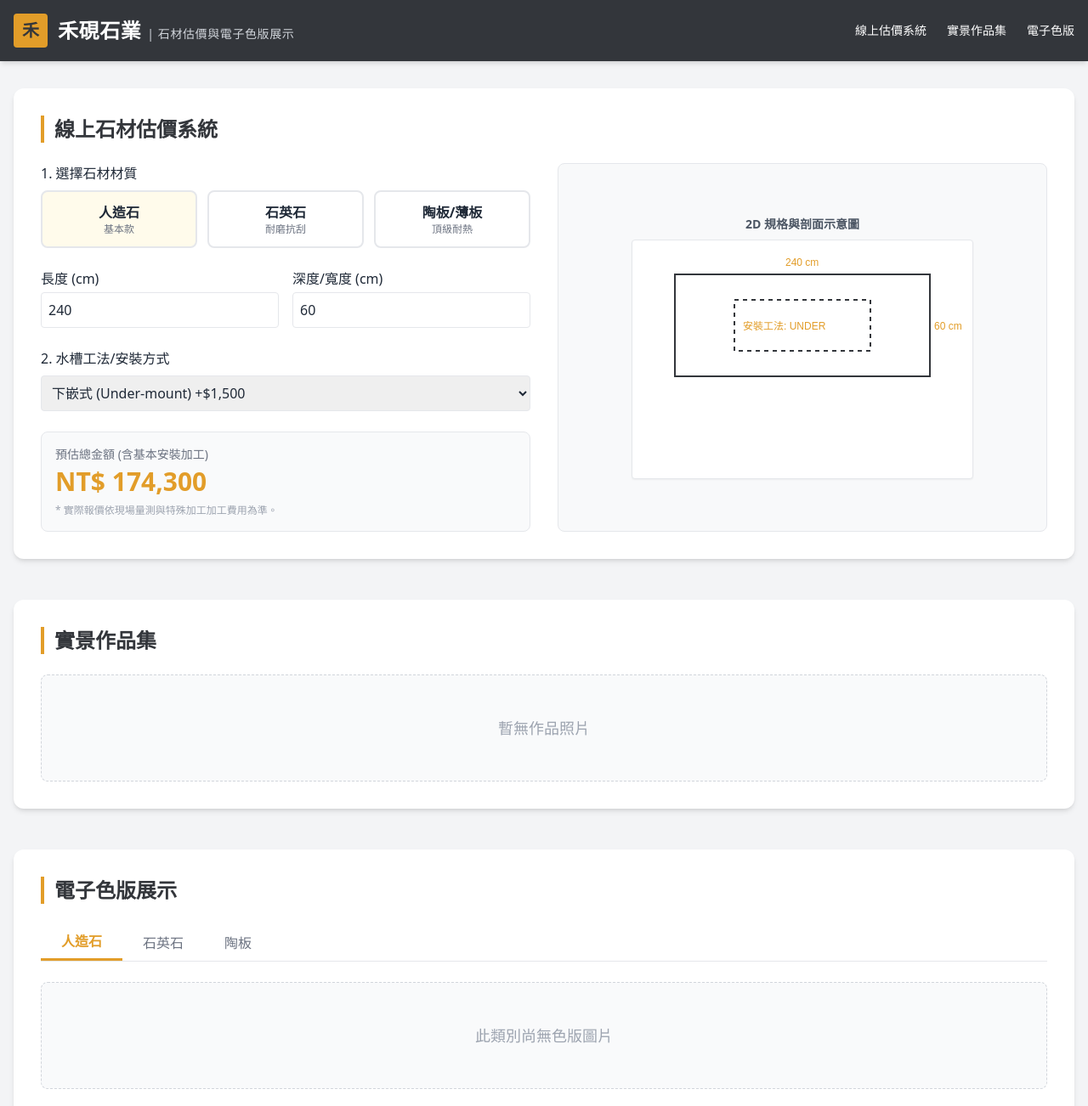
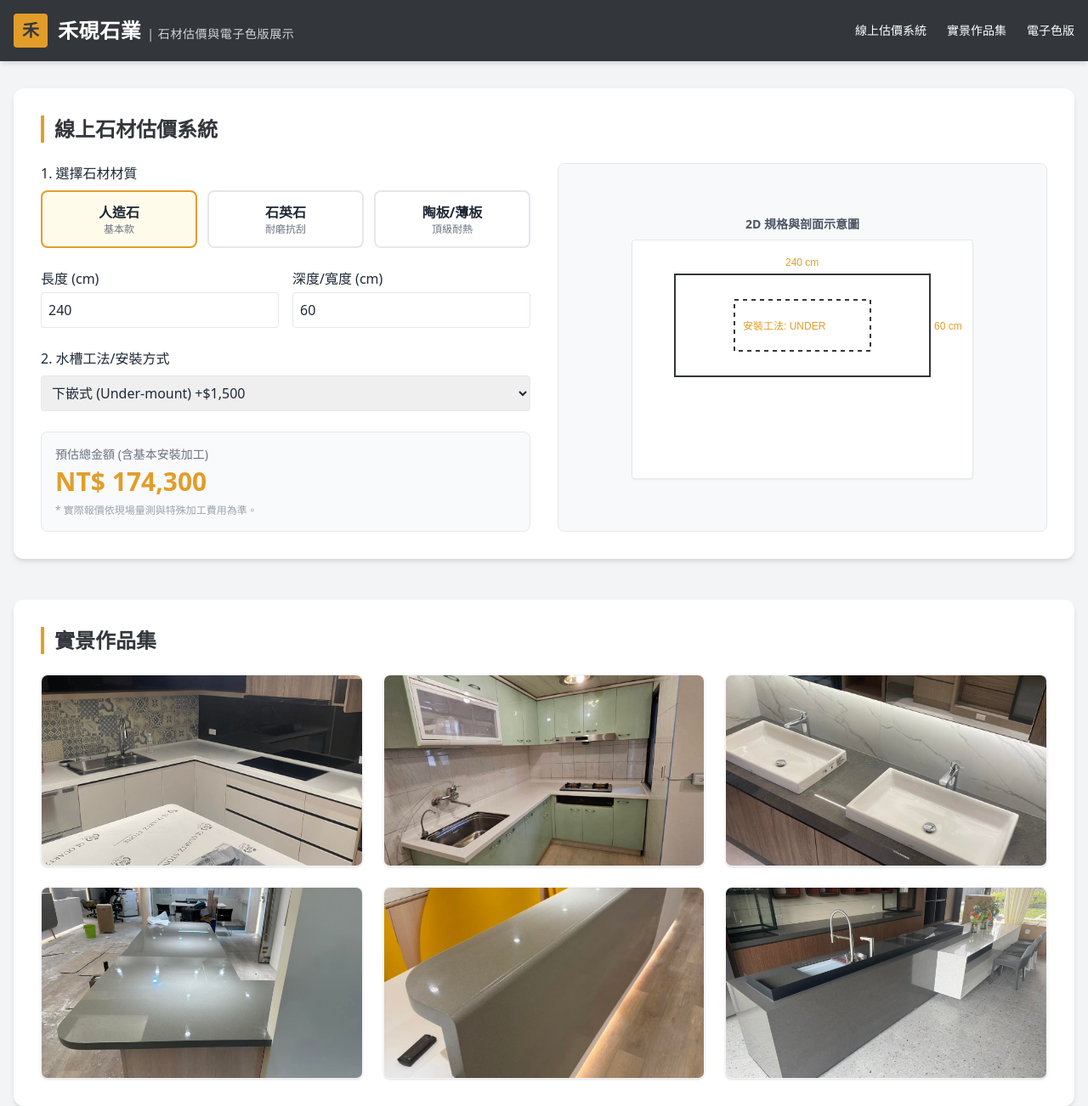
Before and after one commit to TT704848-alt/heyan-stone.industry, a plain HTML site: page index.html in a window 1280 px wide. Shown: the top 1302 px of the page at 85% size. Drawn offline with nearby package versions, Linux system fonts and the light colour scheme; files whose address does not match are found by name.

Commit message:
Update index.html

```diff
--- a/index.html
+++ b/index.html
@@ -34,7 +34,7 @@
 
     <!-- Header / Navbar -->
     <header class="bg-brand-dark text-white shadow-md sticky top-0 z-50">
-        <div class="max-w-7xl mx-mx-auto px-4 py-4 flex justify-between items-center">
+        <div class="max-w-7xl mx-auto px-4 py-4 flex justify-between items-center">
             <div class="flex items-center space-x-3">
                 <div class="w-10 h-10 bg-brand-gold rounded flex items-center justify-center text-brand-dark font-black text-xl">禾</div>
                 <h1 class="text-xl md:text-2xl font-bold tracking-wide">禾硯石業 <span class="text-xs md:text-sm text-gray-300 font-normal">| 石材估價與電子色版展示</span></h1>
@@ -61,7 +61,7 @@
                     <div>
                         <label class="block font-medium mb-2">1. 選擇石材材質</label>
                         <div class="grid grid-cols-3 gap-3">
-                            <button onclick="selectMaterial('solid', 120)" id="mat-solid" class="mat-btn p-3 border-2 border-gray-200 rounded-lg text-center hover:border-brand-gold transition-all active-mat">
+                            <button onclick="selectMaterial('solid', 120)" id="mat-solid" class="mat-btn p-3 border-2 border-brand-gold bg-amber-50 rounded-lg text-center hover:border-brand-gold transition-all">
                                 <div class="font-bold">人造石</div>
                                 <div class="text-xs text-gray-500">基本款</div>
                             </button>
@@ -102,7 +102,7 @@
                     <div class="bg-gray-50 p-4 rounded-lg border border-gray-200">
                         <div class="text-sm text-gray-500">預估總金額 (含基本安裝加工)</div>
                         <div class="text-3xl font-extrabold text-brand-gold mt-1" id="total-price">NT$ 0</div>
-                        <div class="text-xs text-gray-400 mt-2">* 實際報價依現場量測與特殊加工加工費用為準。</div>
+                        <div class="text-xs text-gray-400 mt-2">* 實際報價依現場量測與特殊加工費用為準。</div>
                     </div>
                 </div>
 
@@ -118,10 +118,7 @@
         <section id="gallery" class="bg-white rounded-xl shadow-md p-6 md:p-8">
             <h2 class="text-2xl font-bold border-l-4 border-brand-gold pl-3 mb-6 text-brand-dark">實景作品集</h2>
             <div id="portfolio-container" class="grid grid-cols-1 sm:grid-cols-2 md:grid-cols-3 gap-6">
-                <!-- 預設由 JS 自動加載 images/portfolio/ 圖片 -->
-                <div class="col-span-full text-center py-12 text-gray-400 bg-gray-50 rounded-lg border border-dashed border-gray-300">
-                    <p class="text-lg font-medium">暫無作品照片</p>
-                </div>
+                <!-- JS 動態加載 -->
             </div>
         </section>
 
@@ -137,10 +134,7 @@
             </div>
 
             <div id="samples-container" class="grid grid-cols-2 sm:grid-cols-3 md:grid-cols-4 gap-4">
-                <!-- 預設由 JS 自動加載 images/color-samples/ 圖片 -->
-                <div class="col-span-full text-center py-12 text-gray-400 bg-gray-50 rounded-lg border border-dashed border-gray-300">
-                    <p class="text-lg font-medium">此類別尚無色版圖片</p>
-                </div>
+                <!-- JS 動態加載 -->
             </div>
         </section>
 
@@ -153,7 +147,6 @@
 
     <!-- Logic Script -->
     <script>
-        // 狀態管理
         let currentUnitPrice = 120;
         let currentMaterial = 'solid';
 
@@ -163,9 +156,13 @@
 
             document.querySelectorAll('.mat-btn').forEach(btn => {
                 btn.classList.remove('border-brand-gold', 'bg-amber-50');
+                btn.classList.add('border-gray-200');
             });
             const activeBtn = document.getElementById(`mat-${mat}`);
-            if (activeBtn) activeBtn.classList.add('border-brand-gold', 'bg-amber-50');
+            if (activeBtn) {
+                activeBtn.classList.remove('border-gray-200');
+                activeBtn.classList.add('border-brand-gold', 'bg-amber-50');
+            }
 
             calculatePrice();
         }
@@ -175,7 +172,6 @@
             const width = parseFloat(document.getElementById('input-width').value) || 0;
             const installType = document.getElementById('input-install').value;
 
-            // 基礎價格計算
             let installFee = 1500;
             if (installType === 'top') installFee = 800;
             if (installType === 'flush') installFee = 2500;
@@ -192,7 +188,6 @@
             const ctx = canvas.getContext('2d');
             ctx.clearRect(0, 0, canvas.width, canvas.height);
 
-            // 繪製簡易 2D 檯面與工法示意
             ctx.strokeStyle = '#33363B';
             ctx.lineWidth = 2;
             ctx.strokeRect(50, 40, 300, 120);
@@ -201,7 +196,6 @@
             ctx.fillText(`${l} cm`, 180, 30);
             ctx.fillText(`${w} cm`, 355, 105);
 
-            // 剖面線與下嵌/上檯示意
             ctx.beginPath();
             ctx.setLineDash([5, 5]);
             ctx.strokeRect(120, 70, 160, 60);
@@ -217,17 +211,76 @@
             loadSamples(type);
         }
 
-        // 靜態載入測試與動態擴充 (後台圖片路徑：images/portfolio/ 與 images/color-samples/)
+        // 嘗試加載圖片 (支援 .jpg, .jpeg, .png, .webp)
         function loadPortfolio() {
-            // 自動偵測加載作品集圖片
+            const container = document.getElementById('portfolio-container');
+            container.innerHTML = '';
+            let loadedCount = 0;
+            const maxCheck = 15; // 檢查上限
+
+            for (let i = 1; i <= maxCheck; i++) {
+                ['jpg', 'png', 'jpeg', 'webp'].forEach(ext => {
+                    const imgPath = `images/portfolio/${i}.${ext}`;
+                    const img = new Image();
+                    img.src = imgPath;
+                    img.onload = function() {
+                        loadedCount++;
+                        const div = document.createElement('div');
+                        div.className = 'overflow-hidden rounded-lg shadow border border-gray-100 hover:shadow-lg transition-shadow bg-gray-50';
+                        div.innerHTML = `<img src="${imgPath}" class="w-full h-56 object-cover hover:scale-105 transition-transform duration-300" alt="實景作品">`;
+                        container.appendChild(div);
+                    };
+                });
+            }
+
+            setTimeout(() => {
+                if (container.children.length === 0) {
+                    container.innerHTML = `
+                        <div class="col-span-full text-center py-12 text-gray-400 bg-gray-50 rounded-lg border border-dashed border-gray-300">
+                            <p class="text-lg font-medium">暫無作品照片</p>
+                        </div>
+                    `;
+                }
+            }, 800);
         }
 
         function loadSamples(type) {
-            // 自動偵測加載色版圖片
+            const container = document.getElementById('samples-container');
+            container.innerHTML = '';
+            const maxCheck = 20;
+
+            for (let i = 1; i <= maxCheck; i++) {
+                ['jpg', 'png', 'jpeg', 'webp'].forEach(ext => {
+                    const imgPath = `images/color-samples/${type}/${i}.${ext}`;
+                    const img = new Image();
+                    img.src = imgPath;
+                    img.onload = function() {
+                        const div = document.createElement('div');
+                        div.className = 'overflow-hidden rounded-lg shadow border border-gray-100 bg-white p-2 text-center';
+                        div.innerHTML = `
+                            <img src="${imgPath}" class="w-full h-36 object-cover rounded mb-2" alt="色版展示">
+                            <span class="text-xs text-gray-500 font-medium">編號 #${i}</span>
+                        `;
+                        container.appendChild(div);
+                    };
+                });
+            }
+
+            setTimeout(() => {
+                if (container.children.length === 0) {
+                    container.innerHTML = `
+                        <div class="col-span-full text-center py-12 text-gray-400 bg-gray-50 rounded-lg border border-dashed border-gray-300">
+                            <p class="text-lg font-medium">此類別尚無色版圖片</p>
+                        </div>
+                    `;
+                }
+            }, 800);
         }
 
-        // 初始化執行
+        // 初始化
         selectMaterial('solid', 120);
+        loadPortfolio();
+        loadSamples('solid');
     </script>
 </body>
 </html>
```
